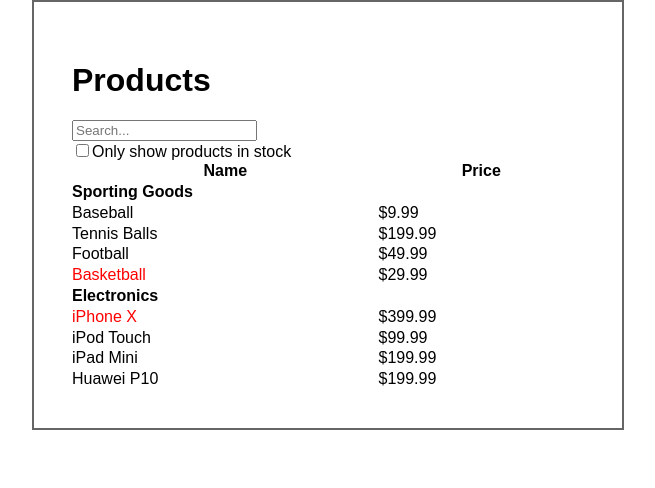
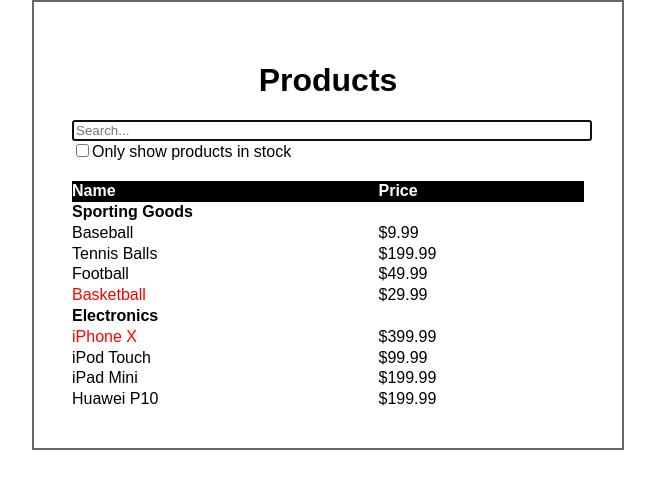
Before and after one commit to silvio-galli/thinking-in-react, a React (Create React App) app: page / in a window 1280 px wide. Shown: the top 488 px of the page, without its empty margins (312-967 px from the left). Built offline with nearby package versions, Linux system fonts and the light colour scheme.

Commit message:
Added styles

```diff
--- a/src/components/FilterableProductTable.js
+++ b/src/components/FilterableProductTable.js
@@ -6,7 +6,7 @@
   constructor(props) {
     super(props)
     this.state = {
-      searchWord: '',
+      searchInput: '',
       inStock: false
     }
     this._handleSearch = this._handleSearch.bind(this)
@@ -16,7 +16,7 @@
 
   render() {
     let filteredData = this.props.data
-    .filter( product => new RegExp(this.state.searchWord, 'gi').test(product.name) )
+    .filter( product => new RegExp(this.state.searchInput, 'gi').test(product.name) )
     if (this.state.inStock) {
       filteredData  = filteredData.filter( product =>  product.stocked)
     }
--- a/src/components/Search.js
+++ b/src/components/Search.js
@@ -5,9 +5,11 @@
     <form>
       <input
         type="text"
-        name="searchWord"
+        id="searchInput"
+        name="searchInput"
         placeholder="Search..."
         onChange={(e) => props.handleSearch(e)}
+        autoFocus
       />
       <br />
       <input type="checkbox" name="inStock" onChange={props.handleCheckbox} />
--- a/src/index.css
+++ b/src/index.css
@@ -2,6 +2,10 @@
   margin: 0;
   padding: 0;
   font-family: sans-serif;
+}
+
+h1 {
+  text-align: center;
 }
 
 .filterable-products {
@@ -10,6 +14,20 @@
   margin-left: auto;
   padding: 3%;
   border: 2px solid #666;
+}
+
+form {
+  margin-bottom: 20px;
+}
+
+#searchInput {
+  width: 100%;
+}
+
+table th {
+  text-align: left;
+  background-color: black;
+  color: #fff;
 }
 
 .products {
```
